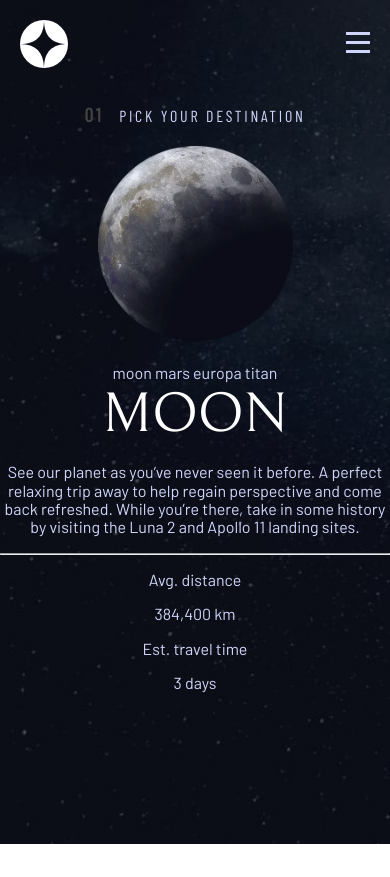
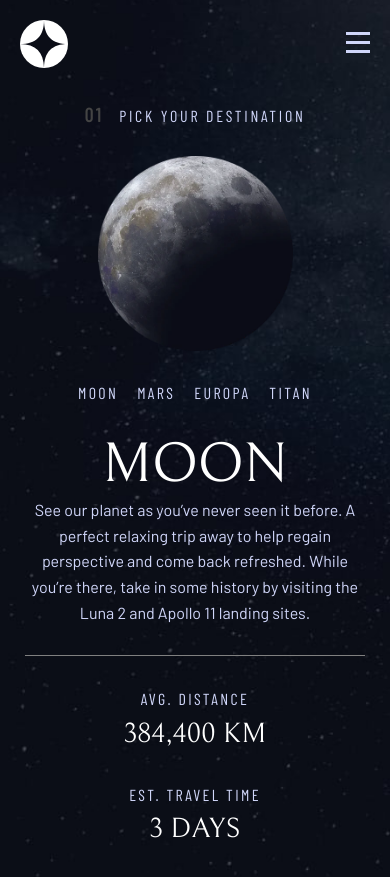
Before and after one commit to Patzi275/space-tourism-website, a plain HTML site: page source/pages/destination.html in a window 390 px wide. Before the commit the page ends 844 px from the top, so only its background shows below. Drawn offline with Linux system fonts and the light colour scheme.

Commit message:
End destination.html mobile styling

```diff
--- a/source/pages/destination.html
+++ b/source/pages/destination.html
@@ -50,8 +50,10 @@
         regain perspective and come back refreshed. While you’re there, take in some history
         by visiting the Luna 2 and Apollo 11 landing sites.
       </p>
-      <hr>
-      <div class="desstination-stats">
+
+      <div class="separator"></div>
+
+      <div class="stats">
         <div>
           <p class="label">Avg. distance</p>
           <p class="value">384,400 km</p>
--- a/source/scss/base/_base.scss
+++ b/source/scss/base/_base.scss
@@ -64,3 +64,8 @@ main {
     }
   }
 }
+
+p {
+    line-height: 1.6;
+    margin: auto;
+}
--- a/source/scss/pages/_destination.scss
+++ b/source/scss/pages/_destination.scss
@@ -16,6 +16,7 @@ body#destination-body {
     }
 
     main {
+        padding: 0 25px;
 
         h3 {
             @include nav-text();
@@ -32,12 +33,54 @@ body#destination-body {
         h2 {
             @include heading(3);
             margin: unset;
+            margin-top: 20px;
         }
 
         .destination-planet {
             @include respond-to('small') {
                 width: 50vw;
-                margin: 20px;
+                margin: 30px;
+            }
+        }
+
+        .destination-links {
+            @include sub-heading(2);
+            display: flex;
+            justify-content: space-between;
+            margin: 0 auto;
+            max-width: 60vw;
+
+            a {
+                padding-bottom: 10px;
+                transition: all .2s;
+
+                &:hover {
+                    border-bottom: 4px solid white;
+                }
+            }
+        }
+
+        .separator {
+            height: 1px;
+            width: auto;
+            background-color: gray;
+
+            @include respond-to('small') {
+                margin: 30px 0;
+            }
+        }
+
+        .stats {
+            &>div {
+                margin-bottom: 25px;
+
+                .label {
+                    @include sub-heading(2);
+                }
+
+                .value {
+                    @include sub-heading(1);
+                }
             }
         }
     }
--- a/source/scss/pages/_home.scss
+++ b/source/scss/pages/_home.scss
@@ -62,8 +62,6 @@ body#index-body {
         p {
             max-width: 390px;
             padding: 0 20px;
-            line-height: 1.6;
-            margin: auto;
 
             /*@include respond-to('small') {
                 line-height: 1;
```
Also changed, not shown: source/assets/styles/main.css, 1 other file.
